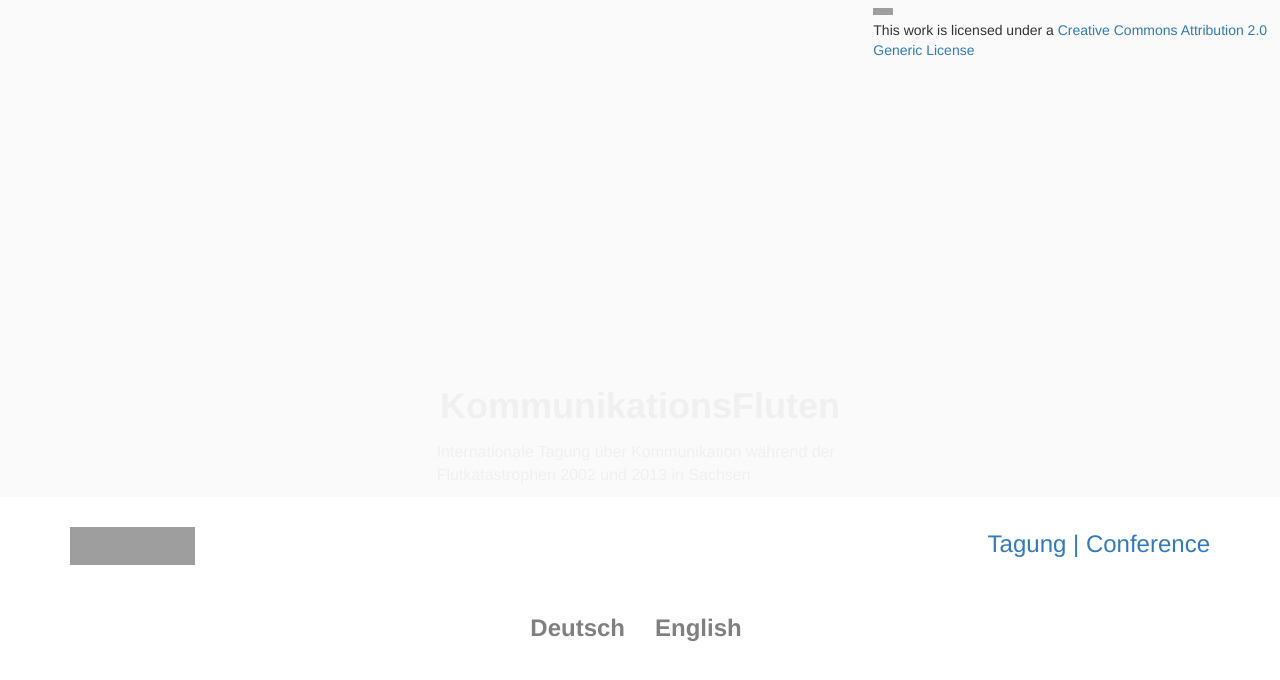
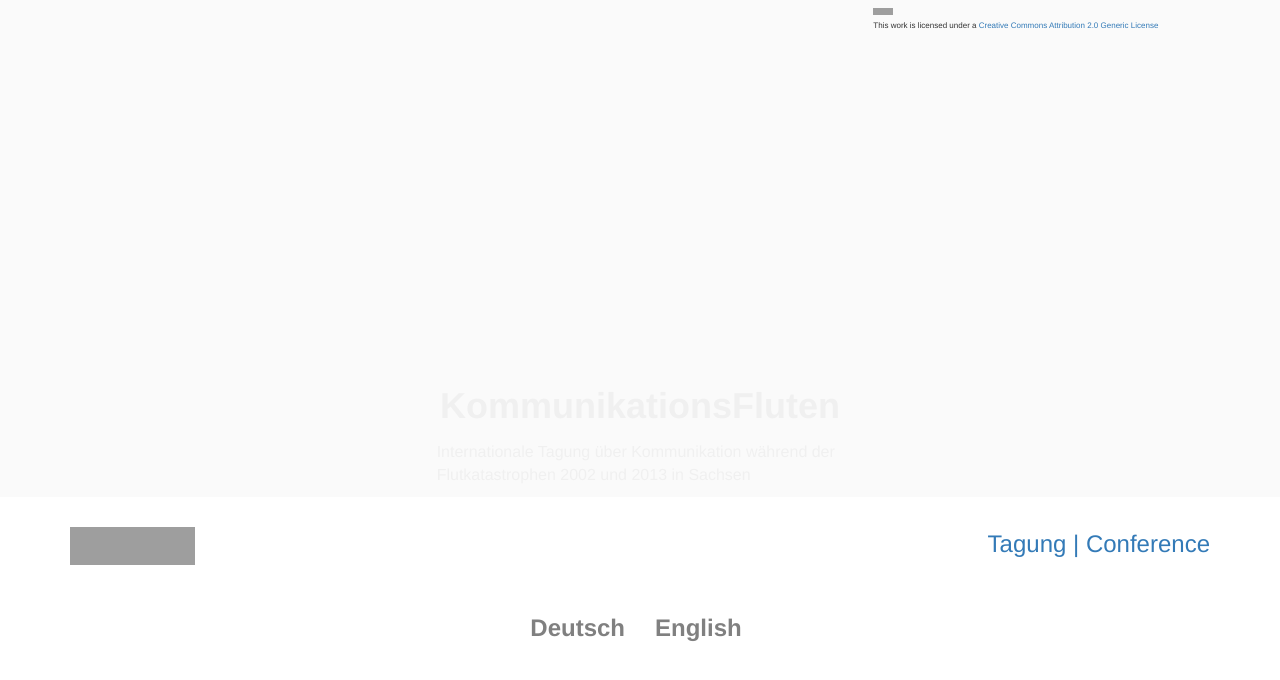
Before and after one commit to susedev/test, a Jekyll site: the page built from index.html, in a window 1280 px wide. Shown: the top 680 px of the page. Built offline with Jekyll 4.4.1, drawn with Linux system fonts in a browser that asks for light colours; nearby versions of some CDN libraries; grey boxes are pictures that could not be loaded.

Commit message:
Update home.html

```diff
--- a/_layouts/home.html
+++ b/_layouts/home.html
@@ -18,7 +18,9 @@
       <p style="font-size:16px; color: #F0F0F0;">Internationale Tagung über Kommunikation während der Flutkatastrophen 2002 und 2013 in Sachsen</p>
     </div>
     <div class="col-md-4">
-      <a rel="license" href="http://creativecommons.org/licenses/by/2.0/"><img alt="Creative Commons License" style="height: 7px; width: 20px; border-bottom: 5 px; border-right:5px" src="https://i.creativecommons.org/l/by/2.0/88x31.png" /></a><br />This work is licensed under a <a rel="license" href="http://creativecommons.org/licenses/by/2.0/">Creative Commons Attribution 2.0 Generic License</a>
+     <div class="box" >
+      <a rel="license" href="http://creativecommons.org/licenses/by/2.0/"><img alt="Creative Commons License" style="height: 7px; width: 20px; border-bottom: 5 px; border-right:5px" src="https://i.creativecommons.org/l/by/2.0/88x31.png" /></a><br /><p style="font-size: 8px">This work is licensed under a <a rel="license" href="http://creativecommons.org/licenses/by/2.0/">Creative Commons Attribution 2.0 Generic License</a></p>
+     </div>
     </div>
    </div>
  </div>
```
